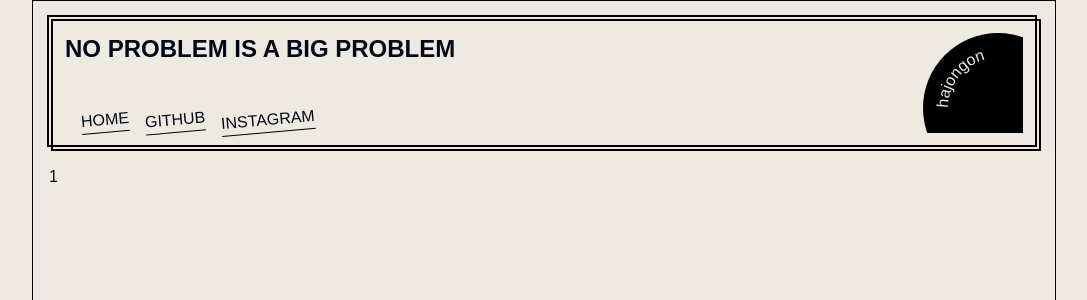
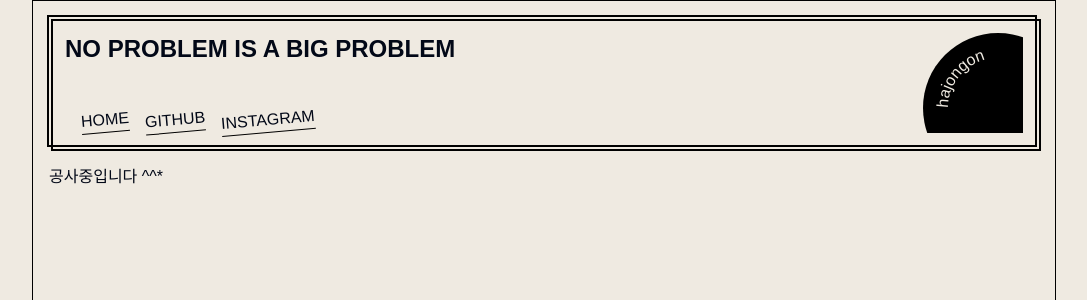
Before and after one commit to hajongon/hajongon.github.io, a Next.js app: page / in a window 1280 px wide. Shown: the top 300 px of the page, without its empty margins (96-1183 px from the left). Built offline with nearby package versions, Linux system fonts and the light colour scheme; a web font is replaced by a local one.

Commit message:
deploy test: 인사말 추가

```diff
--- a/src/app/page.tsx
+++ b/src/app/page.tsx
@@ -1,3 +1,3 @@
 export default function Home() {
-  return <div>1</div>
+  return <div>공사중입니다 ^^*</div>
 }
```
